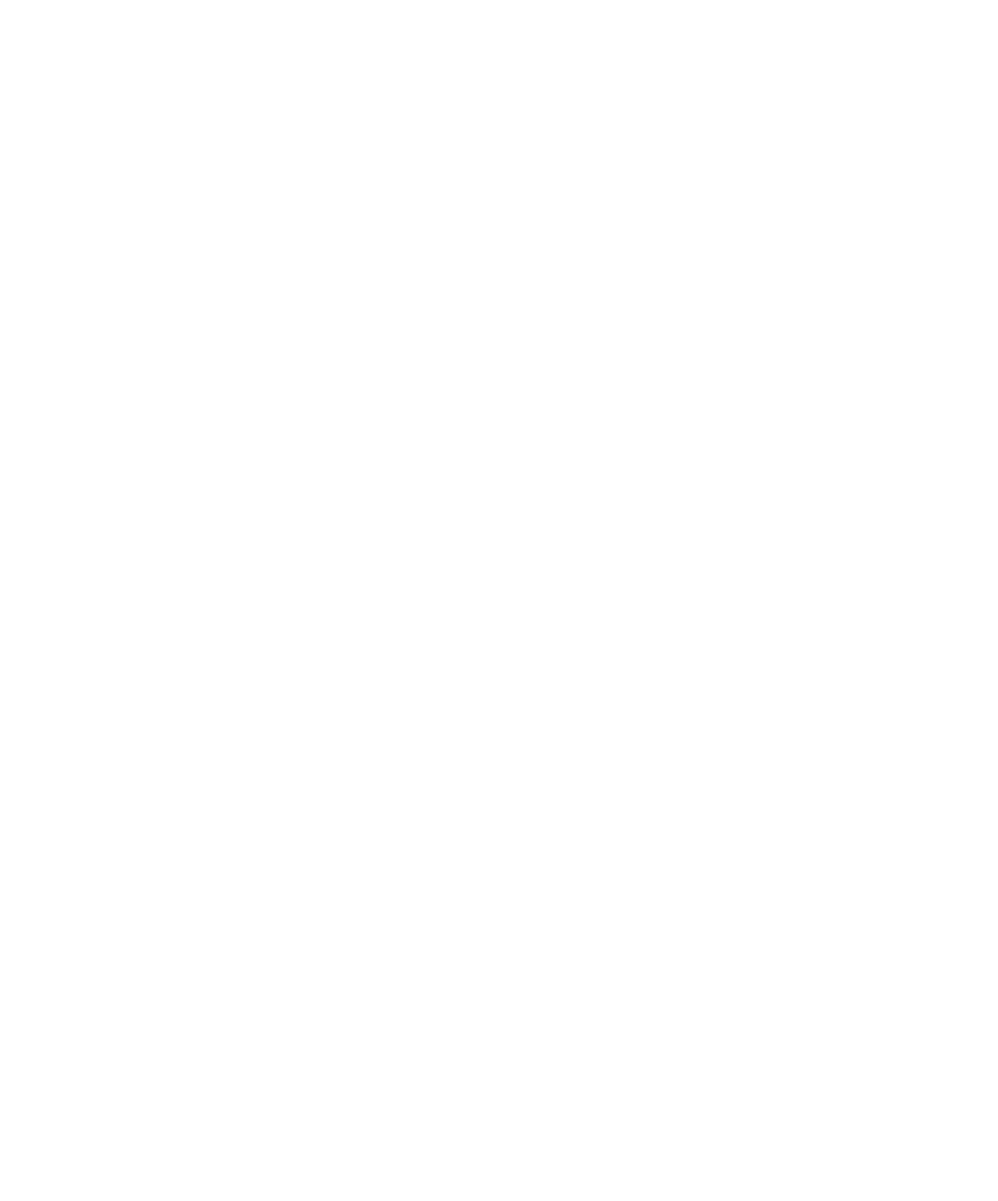
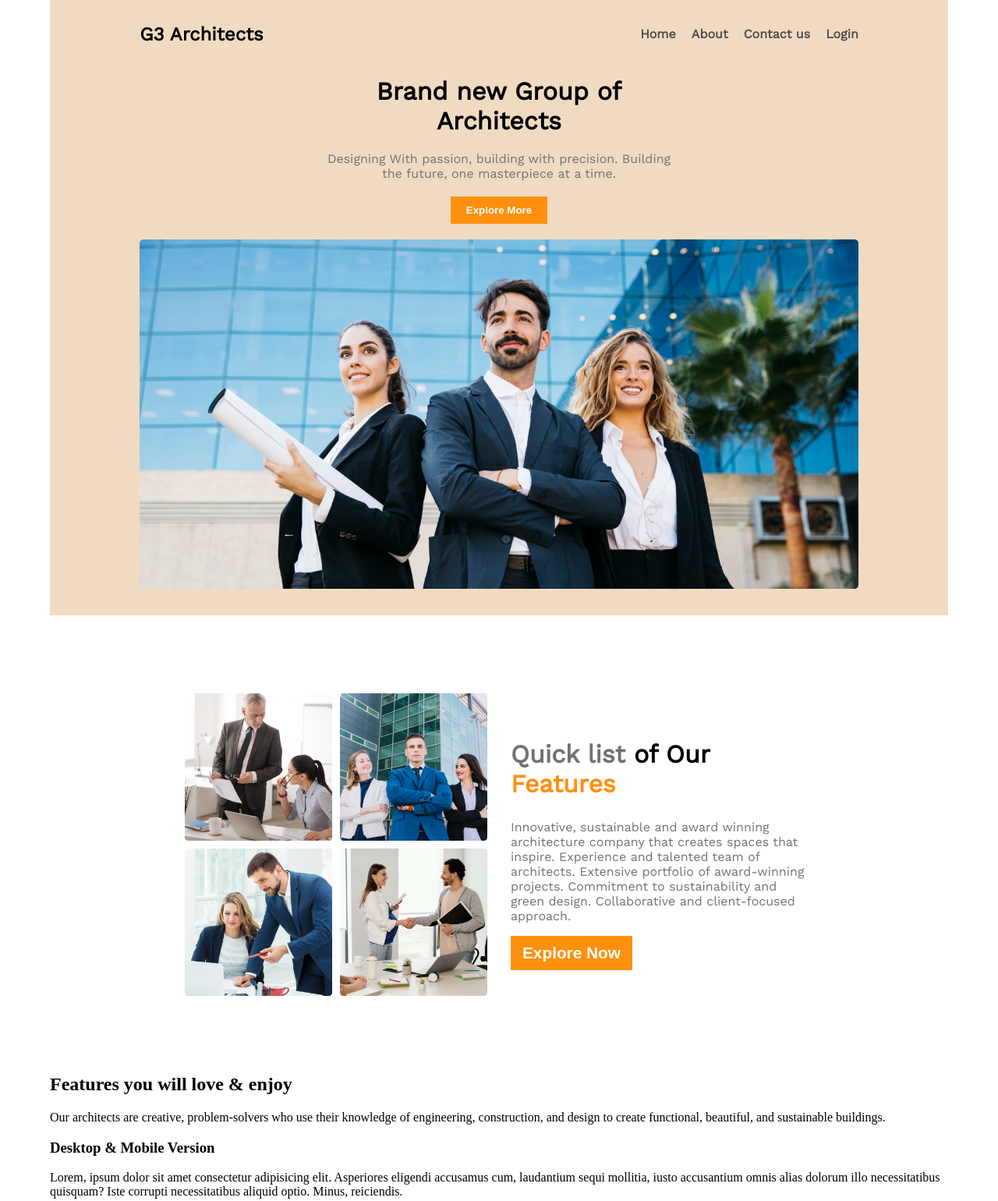
Before and after one commit to pathikroy86/g3-architect, a plain HTML site: page index.html in a window 1280 px wide. Shown: the top 1540 px of the page at 78% size. Before the commit the page ends 800 px from the top, so only its background shows below. Drawn offline with nearby package versions, Linux system fonts and the light colour scheme.

Commit message:
Banner and features

```diff
--- a/css/style.css
+++ b/css/style.css
@@ -0,0 +1,110 @@
+body {
+    width: 90%;
+    margin: 0 auto;
+}
+
+:root {
+    --font-family: 'Work Sans', sans-serif;
+}
+
+/*Banner and header style*/
+
+.header-container {
+    background-color: #f0dbc2;
+    margin-bottom: 100px;
+}
+
+.nav-container {
+    width: 80%;
+    margin: auto;
+    padding-top: 10px;
+    padding-bottom: 20px;
+    display: flex;
+    justify-content: space-between;
+    font-family: var(--font-family);
+}
+
+.menu {
+    display: flex;
+    align-items: center;
+    gap: 20px;
+    font-weight: 600;
+    color: rgb(87, 78, 78);
+}
+
+.banner-container {
+    width: 80%;
+    margin: auto;
+    font-family: var(--font-family);
+    text-align: center;
+    padding-bottom: 30px;
+}
+
+.banner-container h1 {
+    width: 50%;
+    margin: auto;
+    margin-bottom: 20px;
+}
+
+.banner-container p {
+    width: 50%;
+    margin: auto;
+    margin-bottom: 20px;
+    color: #727272;
+}
+
+.button button {
+    background-color: #FF900E;
+    color: white;
+    border: none;
+    padding: 10px 20px;
+    margin-bottom: 20px;
+    font-weight: 700;
+}
+
+.banner-container img {
+    width: 100%;
+}
+
+/*Quick list features styles */
+
+.feature-container {
+    width: 70%;
+    margin: auto;
+    display: grid;
+    grid-template-columns: repeat(2, 1fr);
+    gap: 30px;
+    margin-bottom: 100px;
+}
+
+.feature-image {
+    display: grid;
+    grid-template-columns: repeat(2, 1fr);
+    gap: 10px;
+}
+
+.feature-image img {
+    width: 100%;
+}
+
+.feature-content {
+    display: flex;
+    flex-direction: column;
+    justify-content: center;
+    font-family: var(--font-family);
+}
+
+.feature-content>div h2 {
+    font-size: 2em;
+}
+
+.feature-content>div button {
+    background-color: #FF900E;
+    color: white;
+    font-size: 1.3em;
+    font-weight: 600;
+    border: none;
+    padding: 10px 15px;
+}
+
+/*Features Love section styles*/
--- a/index.html
+++ b/index.html
@@ -7,10 +7,86 @@
     <title>G3 Architects</title>
     <link rel="stylesheet" href="css/style.css">
     <link rel="stylesheet" href="css/responsive.css">
+    <link rel="preconnect" href="https://fonts.googleapis.com">
+    <link rel="preconnect" href="https://fonts.gstatic.com" crossorigin>
+    <link href="https://fonts.googleapis.com/css2?family=Work+Sans&display=swap" rel="stylesheet">
 </head>
 
 <body>
+    <div class="header-container">
+        <nav class="nav-container">
+            <h2>G3 Architects</h2>
+            <div class="menu">
+                <span>Home</span>
+                <span>About</span>
+                <span>Contact us</span>
+                <span>Login</span>
+            </div>
+        </nav>
+        <div class="banner-container">
+            <h1>Brand new Group of Architects</h1>
+            <p>Designing With passion, building with precision. Building the future, one masterpiece at a time.</p>
+            <div class="button">
+                <button>Explore More</button>
+            </div>
+            <img src="images/banner.png" alt="">
+        </div>
+    </div>
 
+    <section class="feature-container">
+        <div class="feature-image">
+            <img src="images/team1.png" alt="">
+            <img src="images/team2.png" alt="">
+            <img src="images/team3.png" alt="">
+            <img src="images/team4.png" alt="">
+        </div>
+        <div class="feature-content">
+            <div>
+                <h2 style="color: #727272;">Quick list <span style="color: black;">of Our <span
+                            style="color: #FF900E;">Features</span></span></h2>
+                <p style="color: #727272;">Innovative, sustainable and award winning architecture company that creates
+                    spaces that inspire.
+                    Experience and talented team of architects. Extensive portfolio of award-winning projects.
+                    Commitment to
+                    sustainability and green design. Collaborative and client-focused approach.</p>
+                <button>Explore Now</button>
+            </div>
+        </div>
+    </section>
+
+    <section class="features">
+        <div class="features-description">
+            <h1>Features you will love & enjoy</h1>
+            <p>Our architects are creative, problem-solvers who use their knowledge of engineering, construction, and
+                design to create functional, beautiful, and sustainable buildings.</p>
+            <div class="items">
+                <h3>Desktop & Mobile Version</h3>
+                <p>Lorem, ipsum dolor sit amet consectetur adipisicing elit. Asperiores eligendi accusamus cum,
+                    laudantium sequi mollitia, iusto accusantium omnis alias dolorum illo necessitatibus quisquam? Iste
+                    corrupti necessitatibus aliquid optio. Minus, reiciendis.</p>
+            </div>
+            <div class="items">
+                <h3>Drag & Drop Builder</h3>
+                <p>Lorem ipsum dolor sit amet, consectetur adipisicing elit. Rem dolorum consequuntur, ipsa expedita
+                    cupiditate debitis excepturi facere, nulla tempora molestiae officiis et quia iure minus incidunt
+                    culpa temporibus. Suscipit, nulla!</p>
+            </div>
+            <div class="items">
+                <h3>Awesome Modern Design</h3>
+                <p>Lorem ipsum dolor sit amet consectetur adipisicing elit. Tempore, sunt dolor velit, hic omnis iure
+                    vel earum a quam aliquid est voluptates aliquam recusandae eaque totam unde eius fuga non.</p>
+            </div>
+            <div class="items">
+                <h3>Super Easy to Edit</h3>
+                <p>Lorem ipsum dolor sit amet consectetur adipisicing elit. Nihil dolorem delectus tempora recusandae
+                    nulla veniam officia, ipsa iure ut nemo sed modi sunt facilis optio. Eligendi, et voluptates! Saepe,
+                    officiis!</p>
+            </div>
+        </div>
+        <div class="item-image">
+            <img src="images/architect.png" alt="">
+        </div>
+    </section>
 </body>
 
 </html>
```
